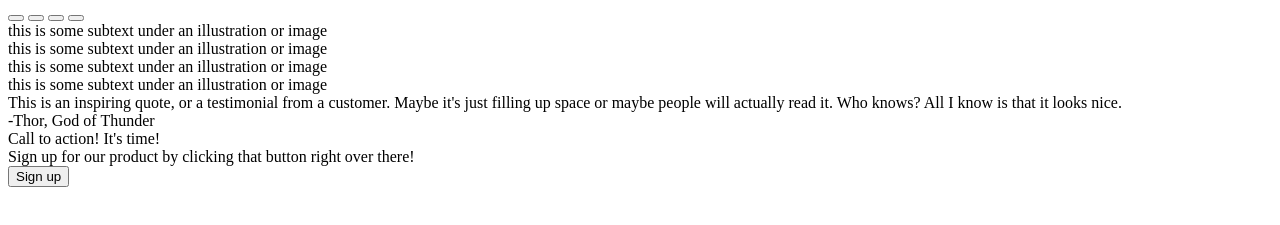
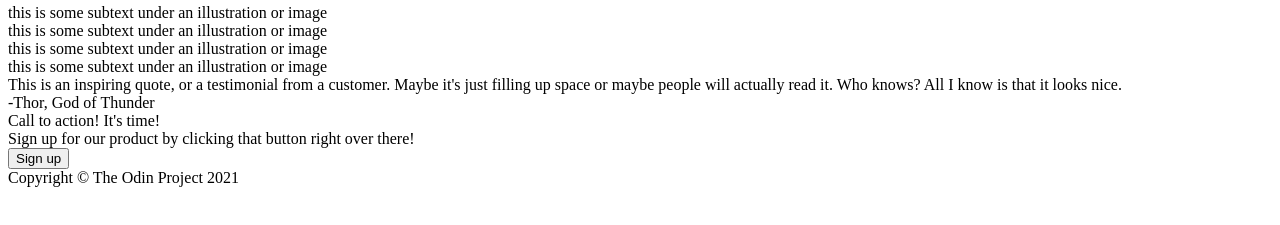
Before and after one commit to gregz1997/landing-page, a plain HTML site: page index.html in a window 1280 px wide. Shown: the part 183-408 px from the top of the page. Drawn offline with Linux system fonts and the light colour scheme.

Commit message:
Add containers and edit parent/child relationship

```diff
--- a/index.html
+++ b/index.html
@@ -5,14 +5,15 @@
     <meta http-equiv="X-UA-Compatible" content="IE=edge">
     <meta name="viewport" content="width=device-width, initial-scale=1.0">
     <title>Document</title>
+    <link rel="stylesheet" href="style.css">
 </head>
 <body>
     <div class="header">
         <div class="theader">
-        <div class="lheader">
+        <div class="leftheader">
             <div>Header logo</div>
         </div>
-        <div class="rheader">
+        <div class="rightheader">
             <ul>
                 <li>header link one</li>
                 <li>header link two</li>
@@ -33,17 +34,22 @@
 
     <div class="tbody">
         <div class="infoheadertext">Some random information</div>
-        <button type ="button2"></button>
-        <button type ="button3"></button>
-        <button type ="button4"></button>
-        <button type ="button5"></button>
-        <div>this is some subtext under an illustration or image</div>
-        <div>this is some subtext under an illustration or image</div>
-        <div>this is some subtext under an illustration or image</div>
-        <div>this is some subtext under an illustration or image</div>
+        <div class="container">
+            <div class="container1"></div>
+            <div class="container2"></div>
+            <div class="container3"></div>
+            <div class="container4"></div>
+        </div>
+        <div class="text">
+            <div class="text1">this is some subtext under an illustration or image</div>
+            <div class="text2">this is some subtext under an illustration or image</div>
+            <div class="text3">this is some subtext under an illustration or image</div>
+            <div class="text4">this is some subtext under an illustration or image</div>
+        </div>
+
     </div>
 
-    <div class="lbody">
+    <div class="mbody">
         <div class="quotetext">This is an inspiring quote, or a
             testimonial from a customer. Maybe it's just filling up
             space or maybe people will actually read it. Who knows?
@@ -52,11 +58,14 @@
         <div class="quoter">-Thor, God of Thunder</div>
     </div>
 
-    <div class="footer">
+    <div class="lbody">
         <div class="footertext">Call to action! It's time!</div>
         <div>Sign up for our product by clicking that button right over there!</div>
         <button type ="button6">Sign up</button>
     </div>
 
+    <div class="footer">
+        <div>Copyright &#169 The Odin Project 2021</div>
+    </div>
 </body>
 </html>
```
